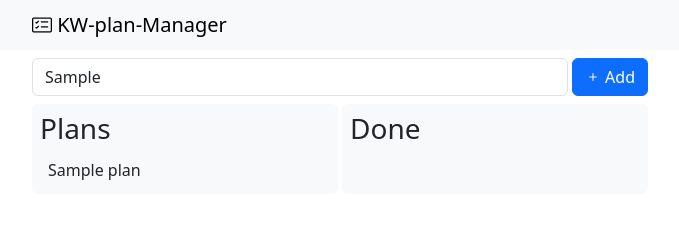
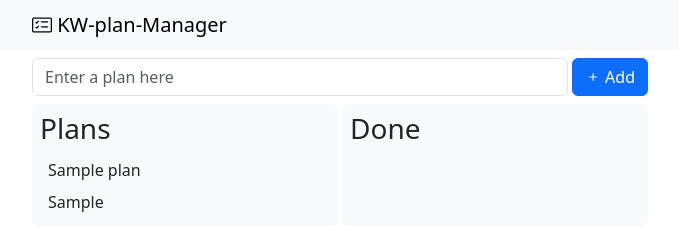
Before and after one commit to choehyeonjin/OSS-kw-plan-manager, a plain HTML site: page index.html in a window 1280 px wide. Both pictures are taken after typing "Sample" into the empty fields and a click on the button "Add". Shown: the whole page, without its empty margins (300-979 px from the left). Drawn offline with nearby package versions, Linux system fonts and the light colour scheme.

Commit message:
Feat interaction

```diff
--- a/index.html
+++ b/index.html
@@ -30,7 +30,7 @@
     <div class="container">
         <div class="d-flex align-items-center mb-2 mt-2">
             <input type="text" class="form-control" id="plan-input" id="exampleFormControlInput1" placeholder="Enter a plan here">
-            <button type="button" class="btn btn-primary ms-1 text-nowrap">
+            <button type="button" id="add-btn" class="btn btn-primary ms-1 text-nowrap">
                 <i class="bi bi-plus"></i>
                 Add
             </button>
@@ -51,10 +51,27 @@
             </div>
         </div>
     </div>
-    <script src="https://cdn. jsdelivr.net/npm/bootstrap@5.3.3/dist/js/bootstrap.bundle.min. js"></script>
+    <script src="https://cdn.jsdelivr.net/npm/bootstrap@5.3.3/dist/js/bootstrap.bundle.min. js"></script>
 
     <script>
-        /* JS Code */
+        let addBtn = document.querySelector("#add-btn");
+        addBtn.addEventListener("click", () => {
+            // 1. Read the text in #plan-input.
+            let input = document.querySelector("#plan-input");
+            let plan = input.value;
+            if (!plan.length) return;
+
+            // 2. Append the text to #plan-list.
+            let newPlan = document.createElement("div");
+            newPlan.classList.add("plan", "bg-light", "p-1", "rounded-2", "ps-2");
+            newPlan.textContent = plan;
+
+            let planList = document.querySelector("#plan-list");
+            planList.appendChild(newPlan);
+
+            // 3. Clear #plan-input.
+            input.value = "";
+        });
     </script>
 </body>
 
```
